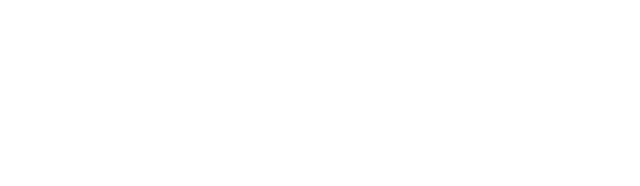
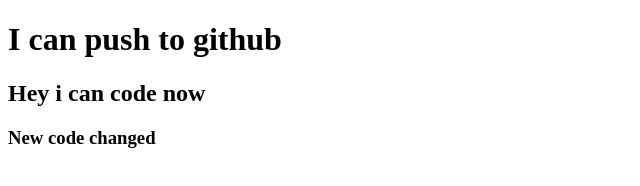
Before and after one commit to mostakimsiam/my-second-repo, a plain HTML site: page index.html in a window 1280 px wide. Shown: the whole page, without its empty margins (0-640 px from the left). Drawn offline with Linux system fonts and the light colour scheme.

Commit message:
added header

```diff
--- a/index.html
+++ b/index.html
@@ -7,6 +7,8 @@
     <title>My Second Github Repo</title>
 </head>
 <body>
-
+    <h1>I can push to github</h1>
+    <h2>Hey i can code now</h2>
+    <h3>New code changed</h3>
 </body>
 </html>
```
